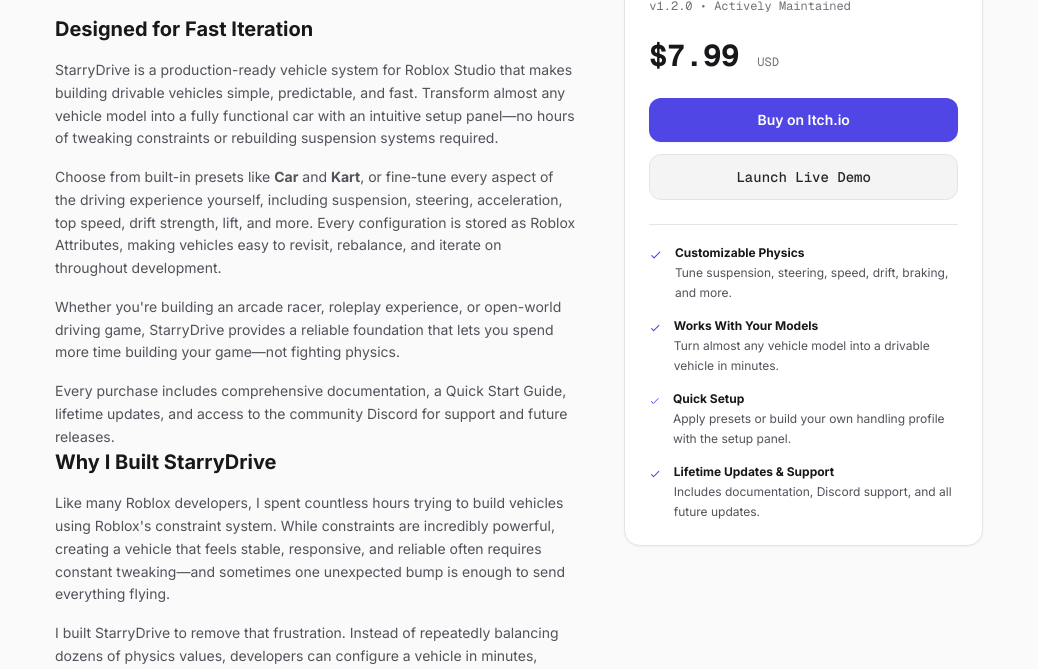
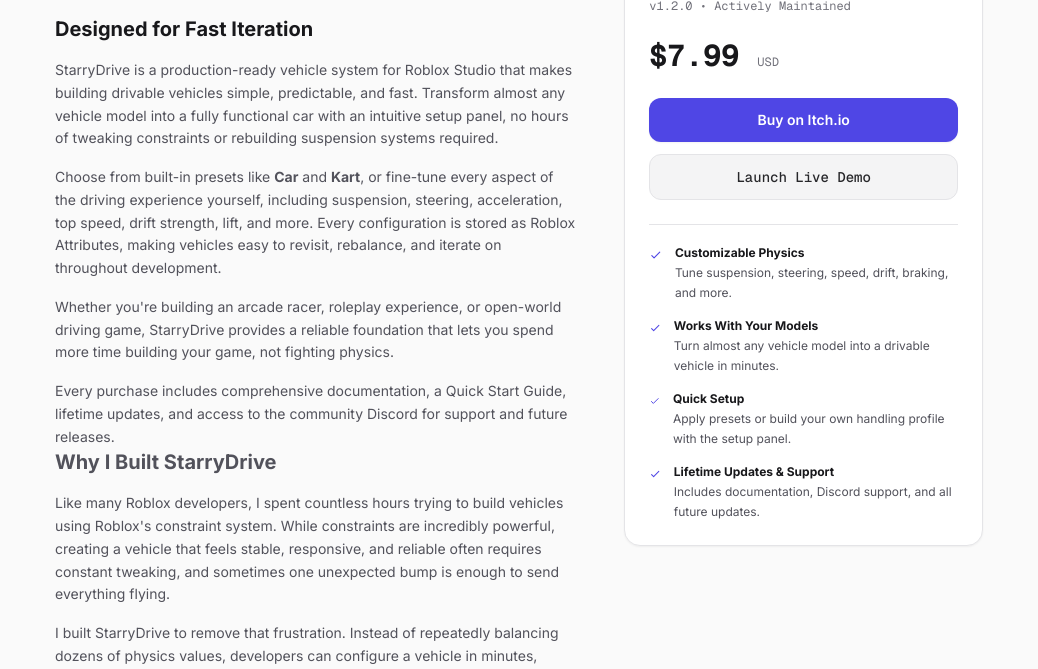
Before and after one commit to StarryBit/starrybit.github.io, a Jekyll site: the page built from shop/starrydrive-vehicle-system/index.html, in a window 1280 px wide and 900 px high, scrolled down 672 px. Shown: the part 199-868 px from the top of the window, without its empty margins (121-1159 px from the left). Built offline with Jekyll 4.4.1, drawn with Linux system fonts in a browser that asks for light colours; nearby versions of some CDN libraries.

Commit message:
Update index.html

```diff
--- a/shop/starrydrive-vehicle-system/index.html
+++ b/shop/starrydrive-vehicle-system/index.html
@@ -52,7 +52,7 @@
                 <h2 class="text-xl font-bold mb-4">Designed for Fast Iteration</h2>
                 <div class="space-y-4 text-sm text-zinc-600 dark:text-zinc-400 leading-relaxed">
                     <p>
-                        StarryDrive is a production-ready vehicle system for Roblox Studio that makes building drivable vehicles simple, predictable, and fast. Transform almost any vehicle model into a fully functional car with an intuitive setup panel—no hours of tweaking constraints or rebuilding suspension systems required.
+                        StarryDrive is a production-ready vehicle system for Roblox Studio that makes building drivable vehicles simple, predictable, and fast. Transform almost any vehicle model into a fully functional car with an intuitive setup panel, no hours of tweaking constraints or rebuilding suspension systems required.
                     </p>
 
                     <p>
@@ -60,17 +60,17 @@
                     </p>
 
                     <p>
-                        Whether you're building an arcade racer, roleplay experience, or open-world driving game, StarryDrive provides a reliable foundation that lets you spend more time building your game—not fighting physics.
+                        Whether you're building an arcade racer, roleplay experience, or open-world driving game, StarryDrive provides a reliable foundation that lets you spend more time building your game, not fighting physics.
                     </p>
 
                     <p>
                         Every purchase includes comprehensive documentation, a Quick Start Guide, lifetime updates, and access to the community Discord for support and future releases.
                     </p>
                 </div>
-                <h2 class="text-xl font-bold mb-4">Why I Built StarryDrive</h2>
                 <div class="space-y-4 text-sm text-zinc-600 dark:text-zinc-400 leading-relaxed">
+                        <h2 class="text-xl font-bold mb-4">Why I Built StarryDrive</h2>
                     <p>
-                        Like many Roblox developers, I spent countless hours trying to build vehicles using Roblox's constraint system. While constraints are incredibly powerful, creating a vehicle that feels stable, responsive, and reliable often requires constant tweaking—and sometimes one unexpected bump is enough to send everything flying.
+                        Like many Roblox developers, I spent countless hours trying to build vehicles using Roblox's constraint system. While constraints are incredibly powerful, creating a vehicle that feels stable, responsive, and reliable often requires constant tweaking, and sometimes one unexpected bump is enough to send everything flying.
                     </p>
 
                     <p>
```
